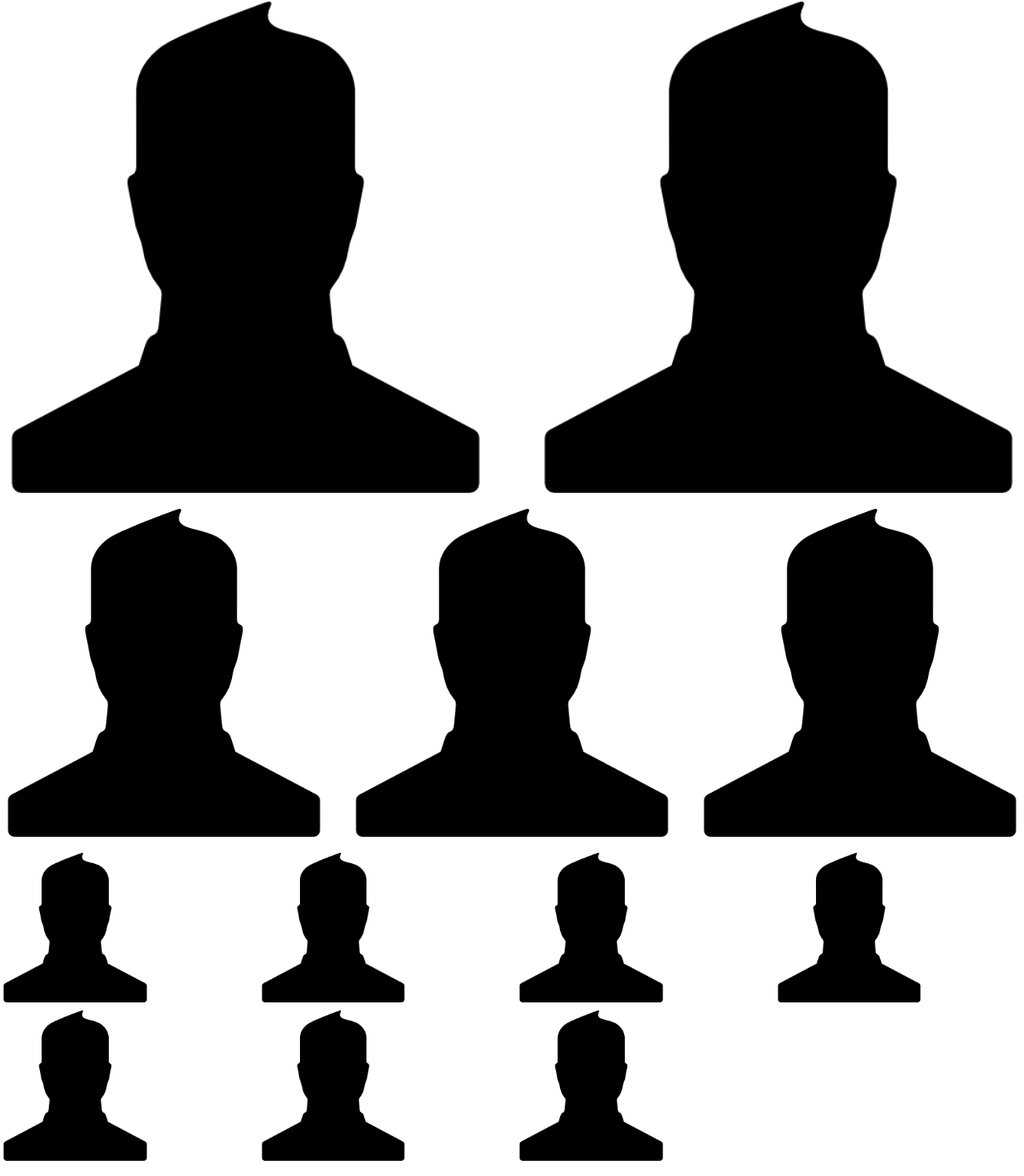
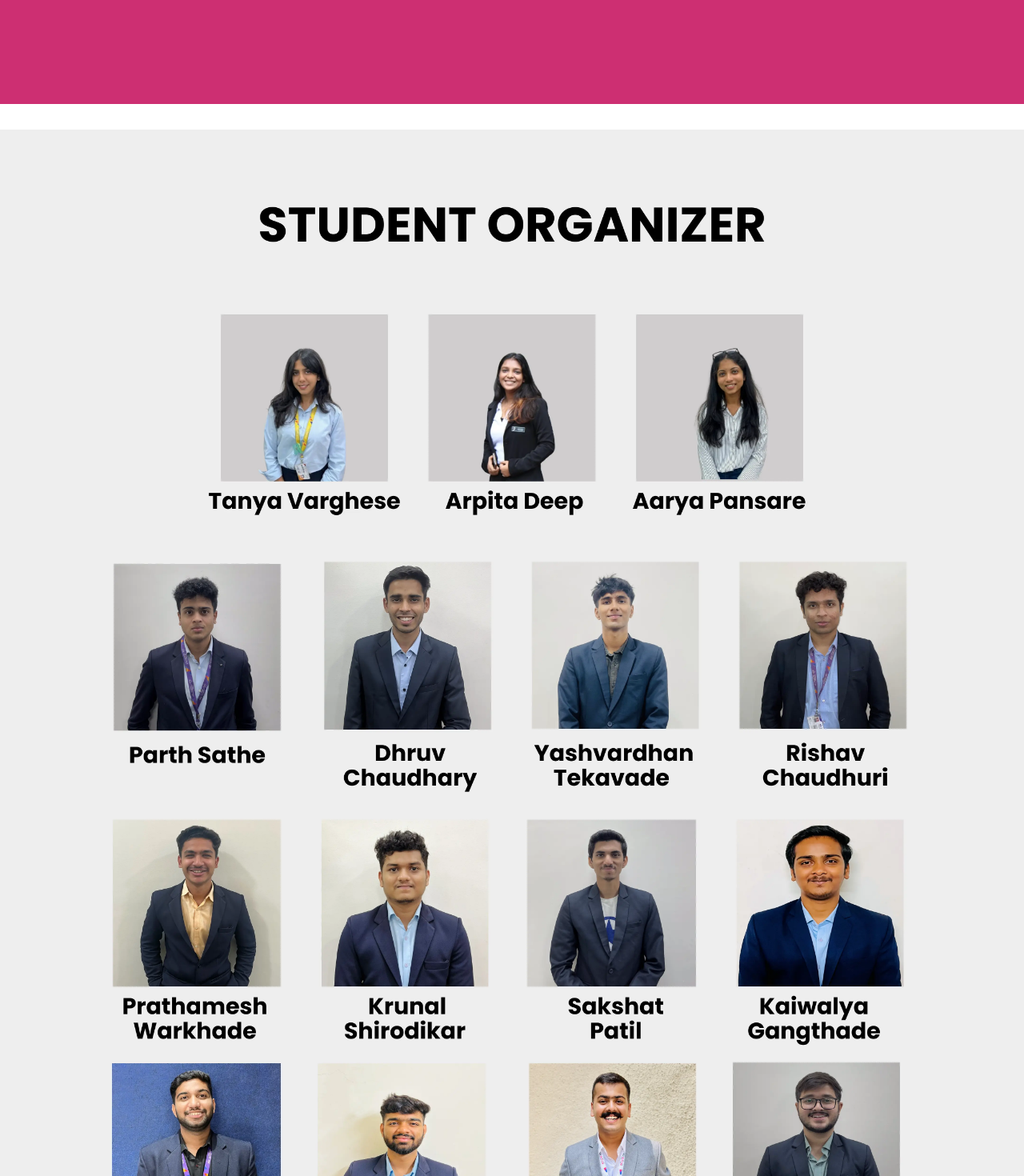
Before and after one commit to yashtekavade/summit-web, a React (Create React App) app in the folder client/: page /organising-team in a window 1280 px wide. Shown: the part 510-1980 px from the top of the page at 80% size. Built offline with nearby package versions, Linux system fonts and the light colour scheme.

Commit message:
organising team page added

```diff
--- a/client/src/Components/Navbar/Navbar.jsx
+++ b/client/src/Components/Navbar/Navbar.jsx
@@ -34,11 +34,11 @@ const Navbar = () => {
               <Link to="/minister-message" className="dropdown-link">
                 Sport's Minister Message
               </Link>
-              {/*
+
               <Link to="/organising-team" className="dropdown-link">
                 Organising Team
               </Link>
-              <Link to="/event-head" className="dropdown-link">
+              {/* <Link to="/event-head" className="dropdown-link">
                 Event Head
               </Link>
   */}
--- a/client/src/pages/org-team.js
+++ b/client/src/pages/org-team.js
@@ -1,114 +1,19 @@
 // OrgTeam.jsx
 import React from "react";
-import orgTeamPhoto1 from "../assets/org-team/1.png";
-import orgTeamPhoto2 from "../assets/org-team/2.png";
-import orgTeamPhoto3 from "../assets/org-team/3.png";
-import orgTeamPhoto4 from "../assets/org-team/4.png";
-import orgTeamPhoto5 from "../assets/org-team/5.png";
-import orgTeamPhoto6 from "../assets/org-team/6.png";
-import orgTeamPhoto7 from "../assets/org-team/7.png";
-import orgTeamPhoto8 from "../assets/org-team/8.png";
-import orgTeamPhoto9 from "../assets/org-team/9.png";
-import orgTeamPhoto10 from "../assets/org-team/10.png";
-import orgTeamPhoto11 from "../assets/org-team/11.png";
-import orgTeamPhoto12 from "../assets/org-team/12.png";
+import orgTeamPhoto from "../assets/org-team/group.webp";
 import "./org.css";
+import Footer from "../Components/Footer/Footer";
 
 const OrgTeam = () => {
   return (
     <div>
       <div className="org-div">
-        <h2 className="org-title">The Organising Team.</h2>
+        <h2 className="org-title">The Organising Team</h2>
       </div>
-      <div
-        style={{
-          display: "flex",
-          justifyContent: "space-between",
-          marginBottom: "20px",
-        }}
-      >
-        <img
-          src={orgTeamPhoto1}
-          alt="Organising Team Head 1"
-          style={{ width: "48%" }}
-        />
-        <img
-          src={orgTeamPhoto2}
-          alt="Organising Team Head 2"
-          style={{ width: "48%" }}
-        />
+      <div>
+        <img src={orgTeamPhoto} alt="Organising Team Heads" />
       </div>
-
-      {/* Three photos of sports proof */}
-      <div
-        style={{
-          display: "flex",
-          justifyContent: "space-between",
-          marginBottom: "20px",
-        }}
-      >
-        <img
-          src={orgTeamPhoto3}
-          alt="Organising Team Sports Proof 1"
-          style={{ width: "32%" }}
-        />
-        <img
-          src={orgTeamPhoto4}
-          alt="Organising Team Sports Proof 2"
-          style={{ width: "32%" }}
-        />
-        <img
-          src={orgTeamPhoto5}
-          alt="Organising Team Sports Proof 3"
-          style={{ width: "32%" }}
-        />
-      </div>
-
-      {/* Four heads each in a row */}
-      <div
-        style={{
-          display: "grid",
-          gridTemplateColumns: "repeat(4, 1fr)",
-          gap: "10px",
-        }}
-      >
-        <img
-          src={orgTeamPhoto6}
-          alt="Organising Team Head 3"
-          style={{ width: "60%", height: "auto" }}
-        />
-        <img
-          src={orgTeamPhoto7}
-          alt="Organising Team Head 4"
-          style={{ width: "60%", height: "auto" }}
-        />
-        <img
-          src={orgTeamPhoto8}
-          alt="Organising Team Head 5"
-          style={{ width: "60%", height: "auto" }}
-        />
-        <img
-          src={orgTeamPhoto9}
-          alt="Organising Team Head 6"
-          style={{ width: "60%", height: "auto" }}
-        />
-        <img
-          src={orgTeamPhoto10}
-          alt="Organising Team Head 7"
-          style={{ width: "60%", height: "auto" }}
-        />
-        <img
-          src={orgTeamPhoto11}
-          alt="Organising Team Head 8"
-          style={{ width: "60%", height: "auto" }}
-        />
-        <img
-          src={orgTeamPhoto12}
-          alt="Organising Team Head 9"
-          style={{ width: "60%", height: "auto" }}
-        />
-        {/* Add more photos as needed */}
-      </div>
+      <Footer />
     </div>
   );
 };
--- a/client/src/pages/org.css
+++ b/client/src/pages/org.css
@@ -1,14 +1,14 @@
 .org-title {
   font-family: "Poppins", sans-serif;
   margin-top: 8rem;
-  font-size: 4rem;
+  font-size: 6rem;
   margin-bottom: 2rem;
   margin-left: 2rem;
   color: white !important;
 }
 
 .org-div {
-  height: 30rem;
+  height: 40rem;
   width: 100%;
   display: flex;
   flex-direction: column;
```
Also changed, not shown: client/src/assets/org-team/group.webp (added).
